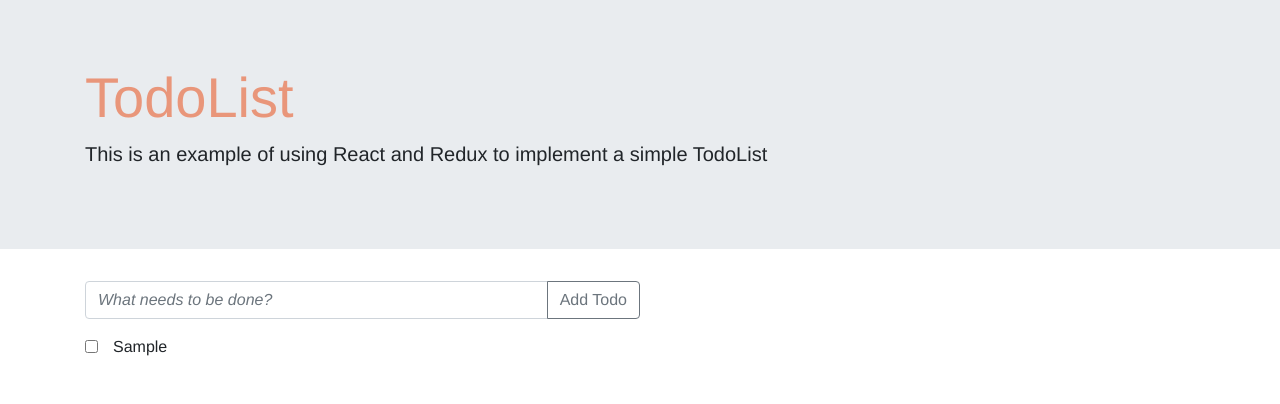
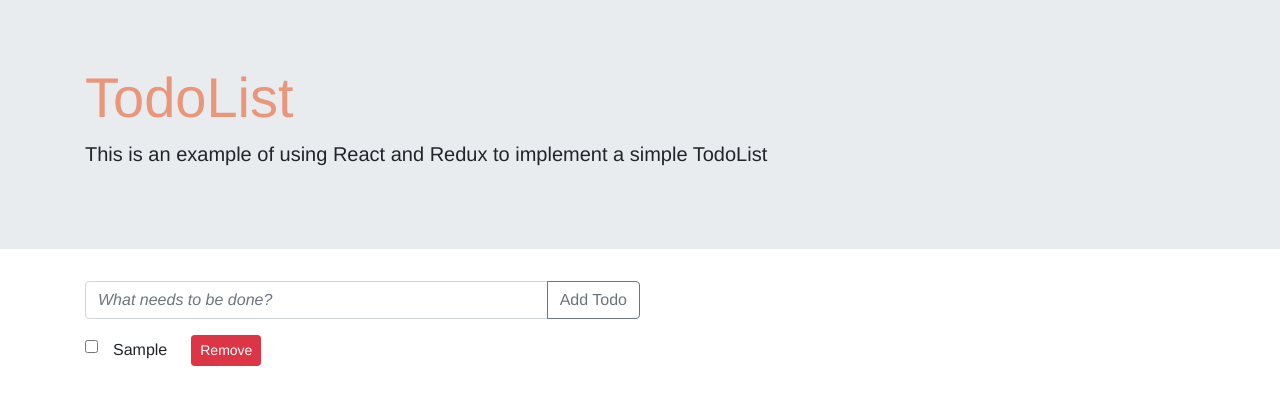
Before and after one commit to YaronZhao/react-redux-todo, a React (Create React App) app: page / in a window 1280 px wide. Both pictures are taken after typing "Sample" into the empty fields and a click on the button "Add Todo". Shown: the top 404 px of the page. Built offline with nearby package versions, Linux system fonts and the light colour scheme.

Commit message:
Added the functionallity of removing a TodoListItem

```diff
--- a/src/actions/index.js
+++ b/src/actions/index.js
@@ -1,4 +1,4 @@
-import { ADD_TODO } from "./actionTypes";
+import { ADD_TODO, REMOVE_TODO } from "./actionTypes";
 
 let newTodoId = 0;
 
@@ -7,3 +7,8 @@ export const addTodo = text => ({
     id: ++newTodoId,
     text
 });
+
+export const removeTodo = id => ({
+    type: REMOVE_TODO,
+    id
+});
--- a/src/components/TodoList.js
+++ b/src/components/TodoList.js
@@ -1,10 +1,14 @@
 import React from 'react'
 import TodoListItem from "./TodoListItem";
 
-const TodoList = ({todos}) =>
+const TodoList = ({todos, removeTodo}) =>
     <div>
-        {
-            todos.map(todo => <TodoListItem key={todo.id} {...todo}/>)
+        {todos.map(todo =>
+            <TodoListItem
+                key={todo.id}
+                {...todo}
+                onRemove={() => removeTodo(todo.id)}
+            />)
         }
     </div>;
 
--- a/src/components/TodoListItem.js
+++ b/src/components/TodoListItem.js
@@ -1,9 +1,15 @@
 import React from 'react'
 
-const TodoListItem = ({text}) =>
+const TodoListItem = ({text, onRemove}) =>
     <div className="form-check pt-3">
         <input className="form-check-input" type="checkbox"/>
         <label className="form-check-label ml-2">{text}</label>
+        <button
+            type="button"
+            className="btn btn-danger btn-sm ml-4"
+            onClick={onRemove}>
+            Remove
+        </button>
     </div>;
 
 export default TodoListItem
--- a/src/containers/VisibleTodoList.js
+++ b/src/containers/VisibleTodoList.js
@@ -1,8 +1,12 @@
 import {connect} from 'react-redux'
 import TodoList from "../components/TodoList";
+import {removeTodo} from "../actions";
 
 const mapStateToProps = state => ({
     todos: state.todos
 });
 
-export default connect(mapStateToProps)(TodoList)
+export default connect(
+    mapStateToProps,
+    { removeTodo }
+)(TodoList)
--- a/src/reducers/todos.js
+++ b/src/reducers/todos.js
@@ -1,4 +1,4 @@
-import {ADD_TODO} from "../actions/actionTypes";
+import {ADD_TODO, REMOVE_TODO} from "../actions/actionTypes";
 
 const todos = (state = [], action) => {
     switch (action.type) {
@@ -10,6 +10,8 @@ const todos = (state = [], action) => {
                     text: action.text
                 }
             ];
+        case REMOVE_TODO:
+            return state.filter(t => t.id !== action.id);
         default:
             return state;
     }
```
